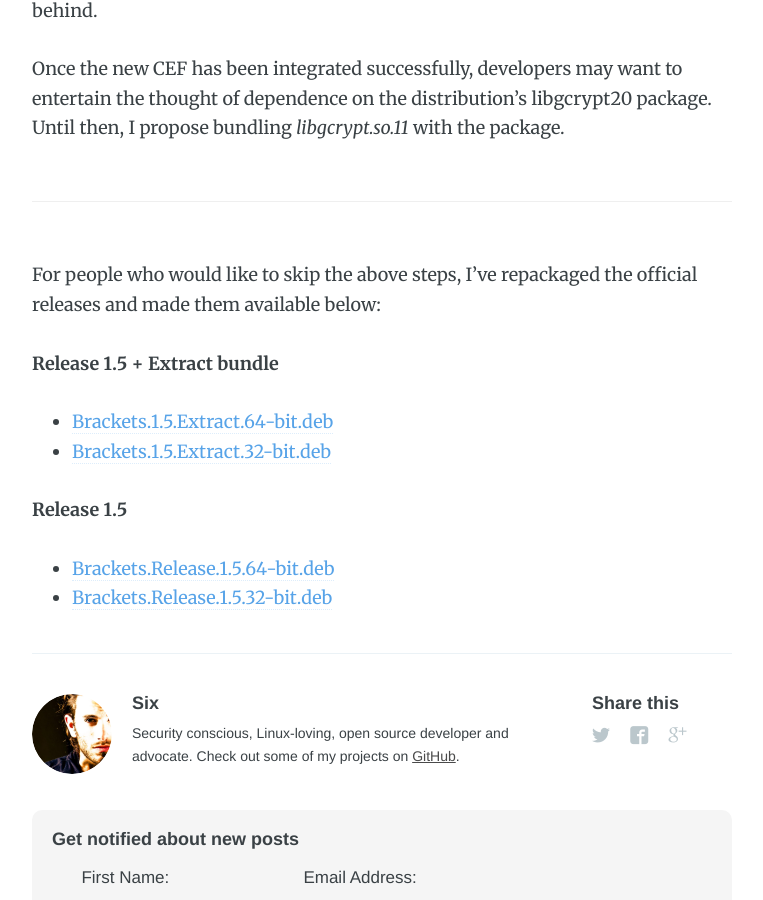
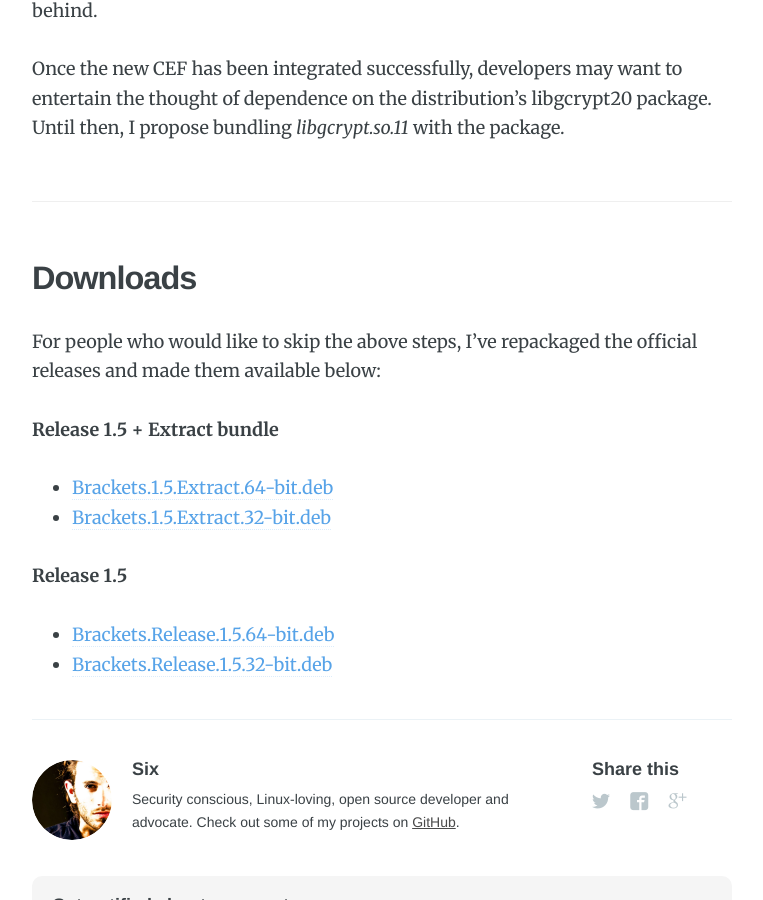
Before and after one commit to brbsix/brbsix.github.io, a Jekyll site: the page built from _posts/2015-10-29-fix-missing-libgcrypt11-for-brackets-text-editor.md, in a window 1280 px wide and 900 px high, scrolled down 1896 px. Shown: the whole window, without its empty margins (258-1021 px from the left). Built offline with Jekyll 4.4.1, drawn with Linux system fonts in a browser that asks for light colours; comment, search, counter and statistics services are not loaded.

Commit message:
Add Downloads section heading for 2015-10-29-fix-missing-libgcrypt11-for-brackets-text-editor.md

```diff
--- a/_posts/2015-10-29-fix-missing-libgcrypt11-for-brackets-text-editor.md
+++ b/_posts/2015-10-29-fix-missing-libgcrypt11-for-brackets-text-editor.md
@@ -54,6 +54,8 @@
 
 ---
 
+## Downloads
+
 For people who would like to skip the above steps, I've repackaged the official releases and made them available below:
 
 **Release 1.5 + Extract bundle**
```
